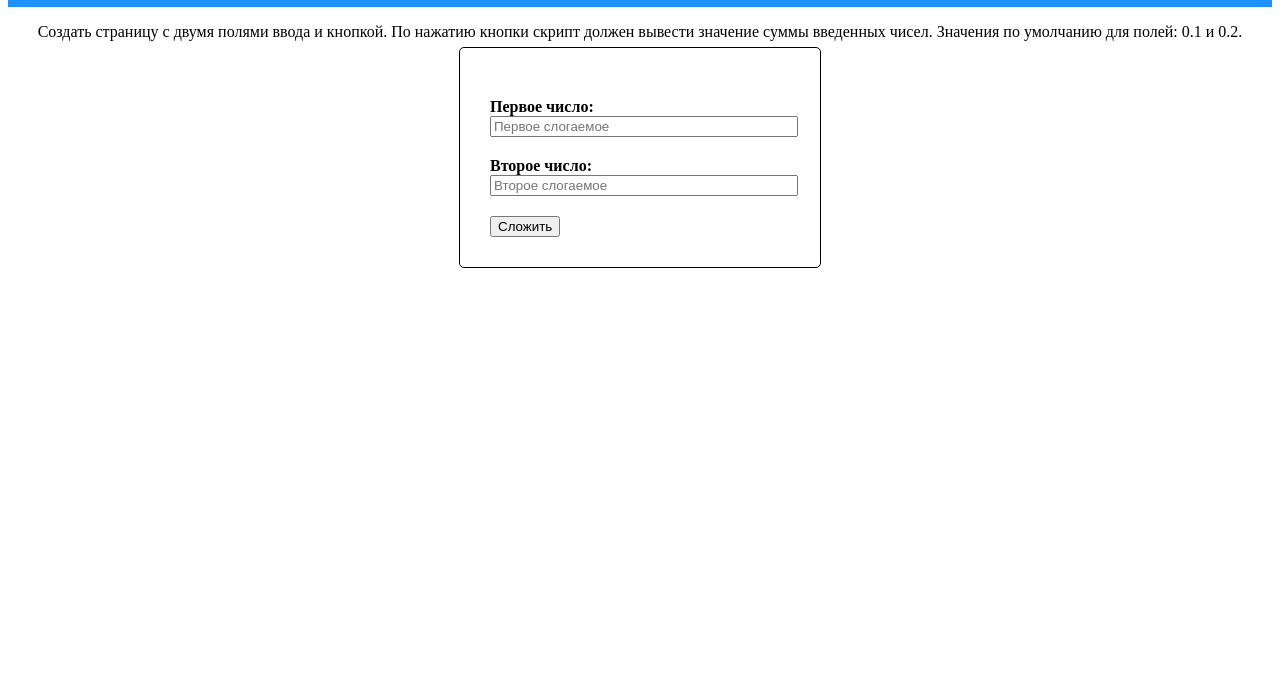
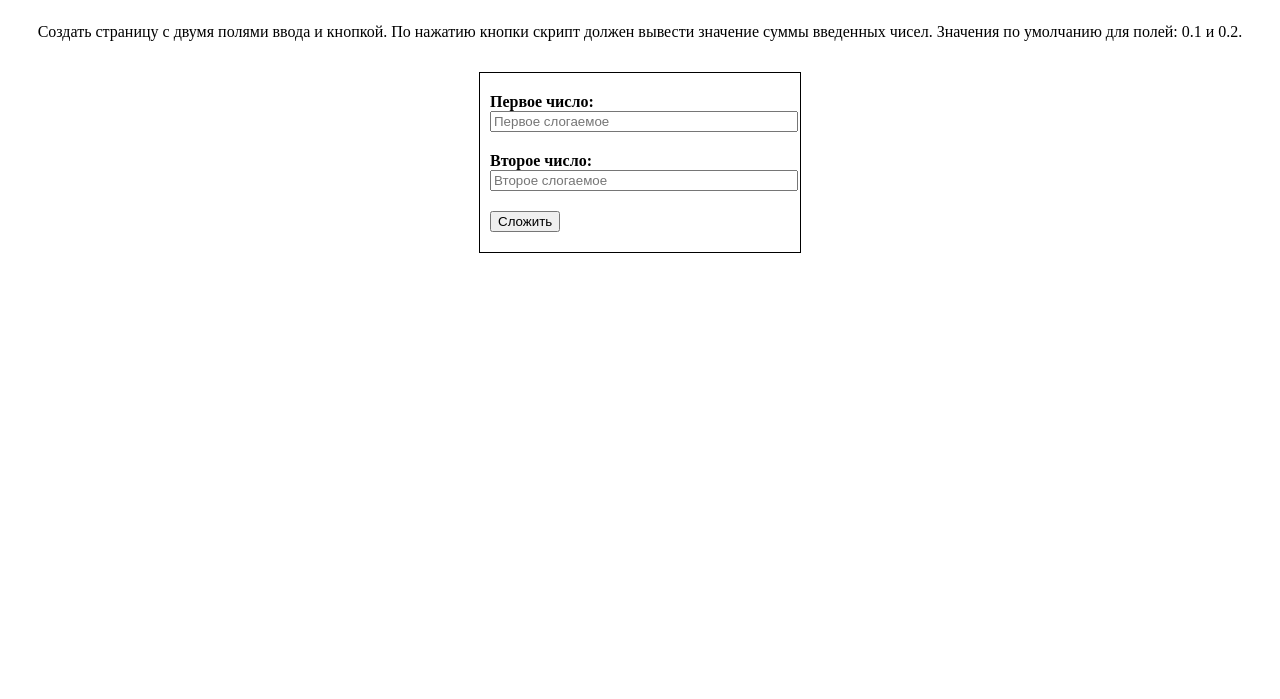
Before and after one commit to cybermyv/task_1, a plain HTML site: page index.html in a window 1280 px wide. Shown: the part 101-800 px from the top of the page. Drawn offline with Linux system fonts and the light colour scheme.

Commit message:
[+] верстка и вычисления

```diff
--- a/index.html
+++ b/index.html
@@ -6,46 +6,45 @@
     <meta name="viewport" content="width=device-width, initial-scale=1.0">
     <meta http-equiv="X-UA-Compatible" content="ie=edge">
     <link rel="stylesheet" href="style.css">
+
     <title>Задание № 1</title>
 </head>
 
 <body>
 
-    <div id="box">
 
-        <div id="caption">
+    <div id="flex-container">
+
+        <div class="container" id="caption">
             <h1>Задание 1</h1>
         </div>
 
-        <div id="descrition">
+        <div class="container">
             <p>
                 Создать страницу с двумя полями ввода и кнопкой. По нажатию кнопки скрипт должен вывести значение суммы
                 введенных чисел. Значения по умолчанию для полей: 0.1 и 0.2.
             </p>
-
         </div>
 
-        <div id="computing">
+        <div class="container" id="computing">
+
             <form>
-                <div class="container">
-                    <label for="first_number">Первое число:</label>
+                <div class="box">
+                    <label for="first_number">Первое число:</label><br>
                     <input type="text" placeholder="Первое слогаемое" id="first_number">
                 </div>
 
-                <div class="container">
-                    <label for="second_number">Второе число:</label>
+                <div class="box">
+                    <label for="second_number" class="label">Второе число:</label><br>
                     <input type="text" placeholder="Второе слогаемое" id="second_number">
                 </div>
-                <div class="container">
-                    <button>Сложить</button>
+                <div class="box">
+                    <button id="result_btn" >Сложить</button>
                 </div>
-
-
-
             </form>
         </div>
     </div>
-
+    <script src="script.js"> </script>
 </body>
 
 </html>
--- /dev/null
+++ b/script.js
@@ -0,0 +1,44 @@
+window.onload = function() {
+	const el_btn = document.querySelector('#result_btn');
+	const el_input = document.querySelectorAll('form input');
+
+	if (el_btn) {
+		el_btn.addEventListener('click', function() {
+			calculate();
+		});
+	}
+
+	if (el_input) {
+		el_input.forEach(function(el) {
+			el.addEventListener('input', function() {
+                isFloat(el.value)? el.classList.remove('err'):el.classList.add('err');
+
+                console.log(el.hasChildNodes() );
+
+                // closest('label').classList.add('err');
+				console.log(el.value);
+			});
+		});
+	}
+};
+
+function isFloat(value) {
+	if (value === null) value = 0;
+	let result = parseFloat(value);
+	return result >= 0 ? result : false;
+}
+
+function calculate() {
+	const first_number = isFloat(document.querySelector('#first_number').value);
+	const second_number = isFloat(document.querySelector('#second_number').value);
+
+	if (!first_number || !second_number) {
+		alert('Не число');
+		return;
+	} else {
+		let result = first_number + second_number;
+		alert(Math.round(result * 100) / 100);
+	}
+
+	return;
+}
--- a/style.css
+++ b/style.css
@@ -1,61 +1,59 @@
-#box {
+flex-container {
 	display: flex;
 	flex-direction: column;
-    align-items: flex-start;
+	justify-content: flex-start;
+	align-items: stretch;
 }
 
-#box > div {
-    height: 100px;
-    width: 100%;
+.container {
+	margin: 5px;
+	padding: 5px;
 	text-align: center;
-}
-
-
-#caption {
-    background-color: #1E90FF;
-}
-
-
-#descrition {
-    background-color: white;
 }
 
 #computing {
 	display: flex;
+	flex-direction: column;
+	justify-content: center;
 	align-items: center;
-    justify-content: center;
+}
+
+#caption {
+	background-color: #1e90ff;
+}
+
+form {
+	padding: 10px;
+	width: 300px;
+	border: 1px solid black;
+	text-align: left;
 }
 
 #computing form {
-    width: 300px;
-
-    padding: 30px;
-    border-radius: 5px;
-    border: 1px solid black;
-
-
+	display: flex;
+	flex-direction: column;
+	justify-content: center;
+	align-items: center;
 }
 
-.container {
-    clear: both;
-    text-align: right;
-    padding-top: 20px;
+.box {
+	width: 100%;
+	padding: 10px 0 10px 0;
 }
 
-.container label {
-    float: left;
+.box label {
 	font-weight: bold;
-
+}
+.box input {
+	width: 100%;
 }
 
-.container input {
-    float: left;
-    width: 100%;
-
+.err{
+    /* border: 2px solid red; */
+    border-left: 3px solid;
+    border-left-color: red;
 }
 
-.container button {
-    float: left;
-
-
+.box:last-child {
+	align-self: flex-start;
 }
```
Lines whose indentation alone changed are shown as unchanged.
